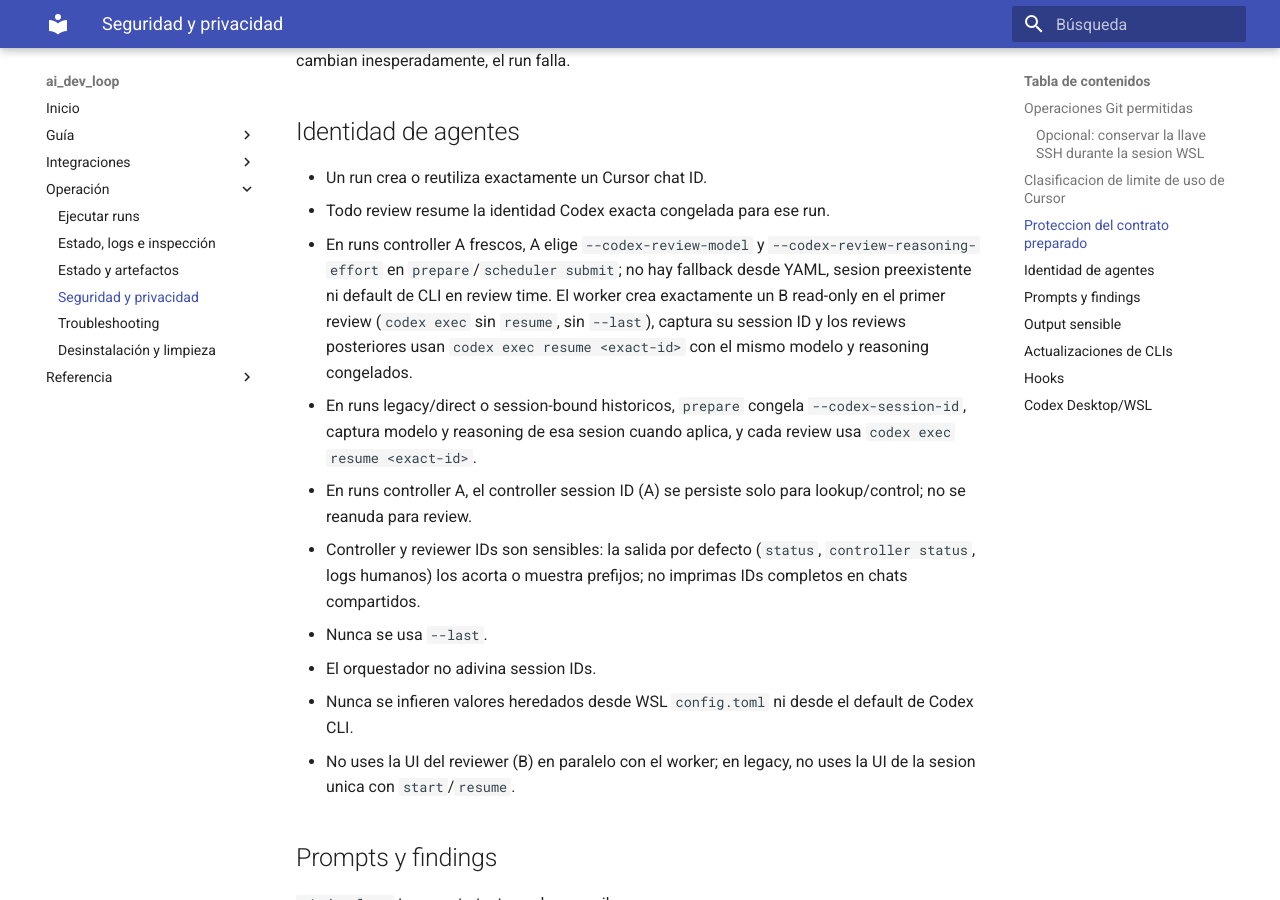
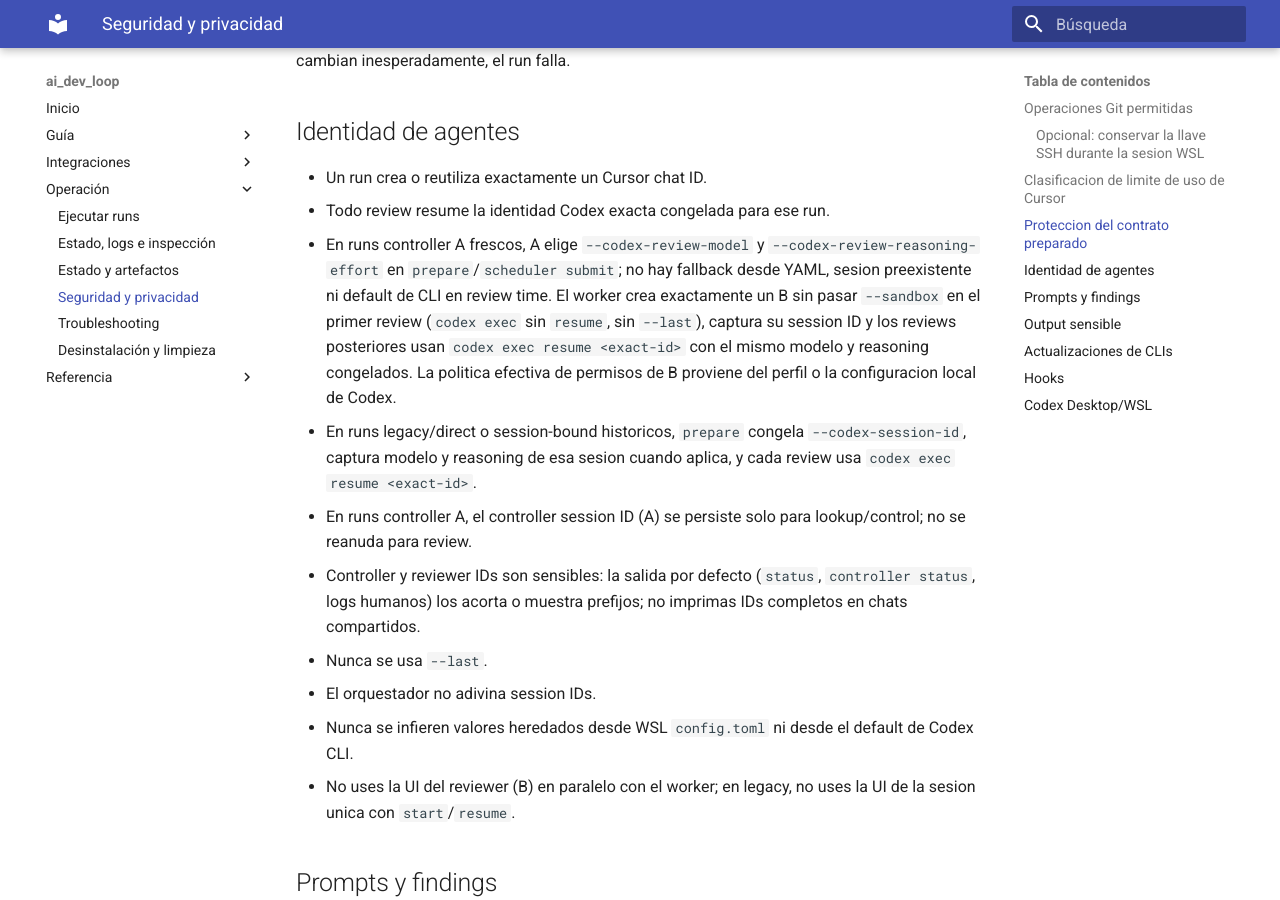
Before and after one commit to rojobad/ai_dev_loop, an MkDocs documentation site: the page built from docs/operacion/seguridad-privacidad.md, in a window 1280 px wide and 900 px high, scrolled down 3034 px. Built offline with MkDocs 1.6.1 and Material for MkDocs 9.7.7, drawn with Linux system fonts in a browser that asks for light colours.

Commit message:
refactor: remove sandbox parameter from fresh Codex reviewer flow and update related documentation

```diff
--- a/docs/operacion/seguridad-privacidad.md
+++ b/docs/operacion/seguridad-privacidad.md
@@ -115,9 +115,11 @@ Sin el ciclo GitHub, el usuario decide manualmente si commitea despues de revisa
 - En runs controller A frescos, A elige `--codex-review-model` y
   `--codex-review-reasoning-effort` en `prepare`/`scheduler submit`; no hay
   fallback desde YAML, sesion preexistente ni default de CLI en review time.
-  El worker crea exactamente un B read-only en el primer review (`codex exec`
-  sin `resume`, sin `--last`), captura su session ID y los reviews posteriores
-  usan `codex exec resume <exact-id>` con el mismo modelo y reasoning congelados.
+  El worker crea exactamente un B sin pasar `--sandbox` en el primer review
+  (`codex exec` sin `resume`, sin `--last`), captura su session ID y los reviews
+  posteriores usan `codex exec resume <exact-id>` con el mismo modelo y reasoning
+  congelados. La politica efectiva de permisos de B proviene del perfil o la
+  configuracion local de Codex.
 - En runs legacy/direct o session-bound historicos, `prepare` congela
   `--codex-session-id`, captura modelo y reasoning de esa sesion cuando aplica,
   y cada review usa `codex exec resume <exact-id>`.
```
Also changed, not shown: docs/guia/flujo-handoff.md (+4 -4 lines), docs/referencia/cli.md (+2 -2 lines), docs/referencia/configuracion.md (+6 -1 lines), 3 other files.
